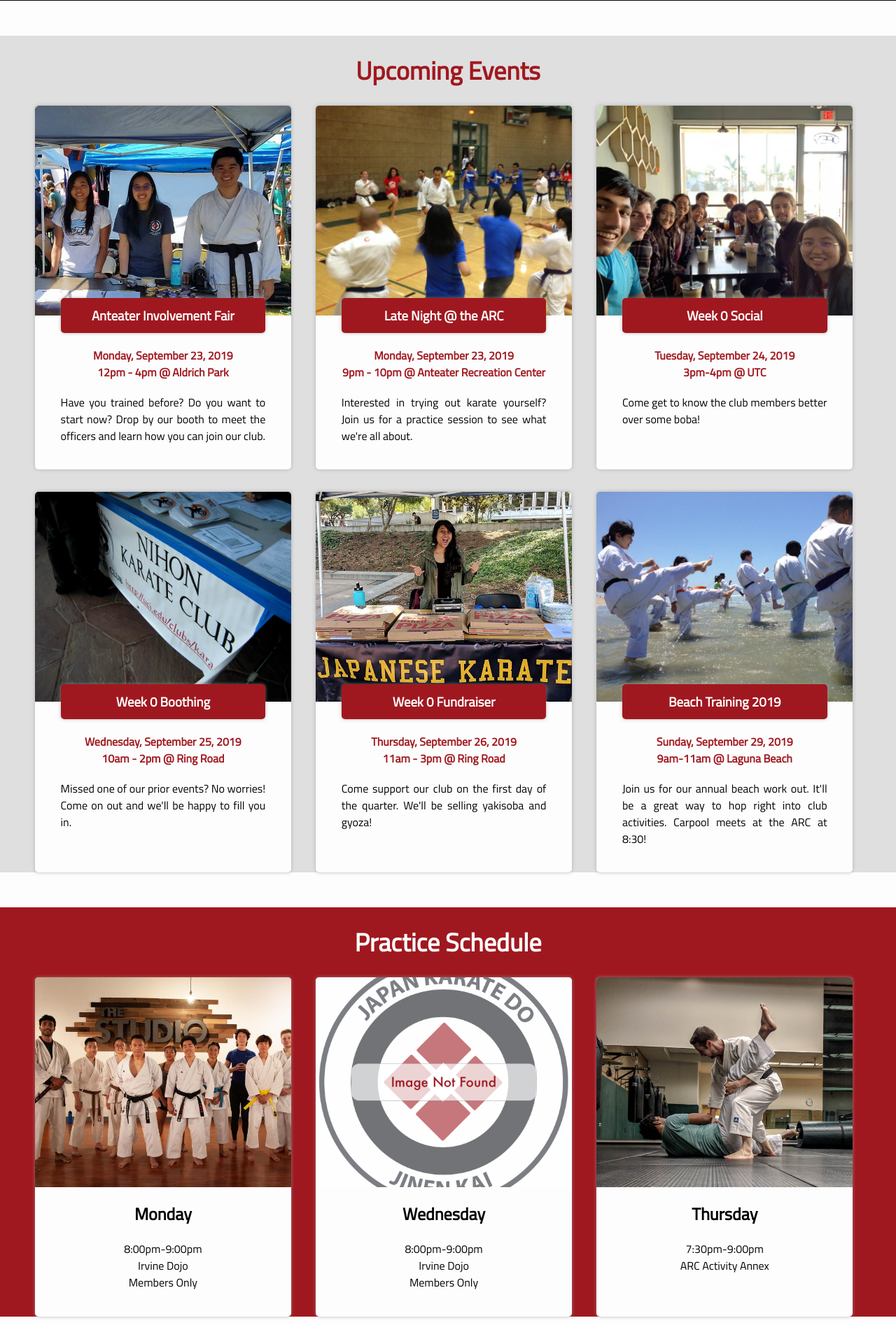
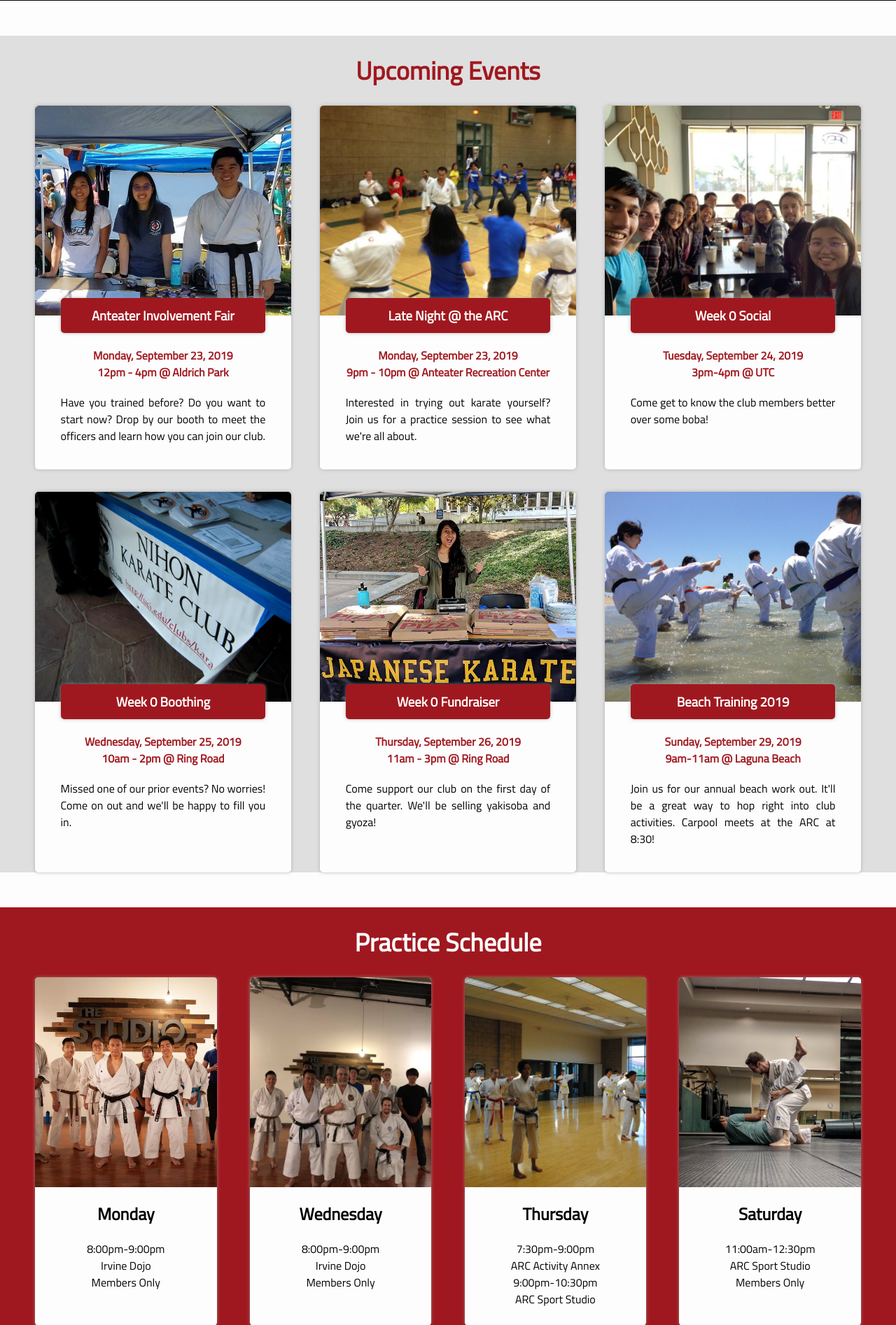
Before and after one commit to nihonkarateuci/nihonkarateuci.github.io, a PHP site: page / in a window 1280 px wide. Shown: the part 1181-3075 px from the top of the page at 70% size. Run offline with PHP 8.4, Linux system fonts and the light colour scheme.

Commit message:
Compressed background.jpg. Added Saturday practice

```diff
--- a/index.html
+++ b/index.html
@@ -77,7 +77,7 @@
                 <div id="events" class="section gray black-text">
                     <span class="floater red-text">Upcoming Events</span>
                     <div class="three-card-container">
-                        <div class="three-card shadow white">
+                        <div class="grid-card shadow white">
                             <div style="background-image: url('images/home/aif.jpg'); background-position-y: 40%;"></div>
                             <h3 class="shadow red white-text">Anteater Involvement Fair</h3>
                             <b>Monday, September 23, 2019</b><br>
@@ -87,8 +87,8 @@
                                 Drop by our booth to meet the officers and learn how you can join our club.
                             </p>
                         </div>
-                        <div class="three-card shadow white">
-                            <div style="background-image: url('images/home/latenight.jpg'); background-position: 15% 0%;"></div>
+                        <div class="grid-card shadow white">
+                            <div style="background-image: url('images/home/latenight.jpg'); background-position-x: 15%;"></div>
                             <h3 class="shadow red white-text">Late Night @ the ARC</h3>
                             <b>Monday, September 23, 2019</b><br>
                             <b>9pm - 10pm @ Anteater Recreation Center</b><br>
@@ -97,7 +97,7 @@
                                 Join us for a practice session to see what we're all about.
                             </p>
                         </div>
-                        <div class="three-card shadow white">
+                        <div class="grid-card shadow white">
                             <div style="background-image: url('images/home/social.jpg');"></div>
                             <h3 class="shadow red white-text">Week 0 Social</h3>
                             <b>Tuesday, September 24, 2019</b><br>
@@ -106,7 +106,7 @@
                                 Come get to know the club members better over some boba!
                             </p>
                         </div>
-                        <div class="three-card shadow white">
+                        <div class="grid-card shadow white">
                             <div style="background-image: url('images/home/booth.jpg');"></div>
                             <h3 class="shadow red white-text">Week 0 Boothing</h3>
                             <b>Wednesday, September 25, 2019</b><br>
@@ -116,7 +116,7 @@
                                 Come on out and we'll be happy to fill you in.
                             </p>
                         </div>
-                        <div class="three-card shadow white">
+                        <div class="grid-card shadow white">
                             <div style="background-image: url('images/home/fundraising.jpg');"></div>
                             <h3 class="shadow red white-text">Week 0 Fundraiser</h3>
                             <b>Thursday, September 26, 2019</b><br>
@@ -126,7 +126,7 @@
                                 We'll be selling yakisoba and gyoza!
                             </p>
                         </div>
-                        <div class="three-card shadow white">
+                        <div class="grid-card shadow white">
                             <div style="background-image: url('images/home/beach.jpg');"></div>
                             <h3 class="shadow red white-text">Beach Training 2019</h3>
                             <b>Sunday, September 29, 2019</b><br>
@@ -141,9 +141,9 @@
                 </div>
                 <div id="schedule" class="section red white-text">
                     <span class="floater">Practice Schedule</span>
-                    <div class="three-card-container black-text">
-                        <div class="three-card shadow white">
-                            <div style="background-image: url('images/home/monday.jpg'); background-position: 30% 0%;"></div>
+                    <div class="four-card-container black-text">
+                        <div class="grid-card shadow white">
+                            <div style="background-image: url('images/home/monday.jpg'); background-position-x: 30%;"></div>
                             <h2>Monday</h2>
                             <p style="text-align: center;">
                                 8:00pm-9:00pm<br>
@@ -151,8 +151,8 @@
                                 Members Only<br>
                             </p>
                         </div>
-                        <div class="three-card shadow white">
-                            <div style="background-image: url('images/error.png');"></div>
+                        <div class="grid-card shadow white">
+                            <div style="background-image: url('images/home/wednesday.jpg'); background-position-x: 35%;"></div>
                             <h2>Wednesday</h2>
                             <p style="text-align: center;">
                                 8:00pm-9:00pm<br>
@@ -160,12 +160,23 @@
                                 Members Only<br>
                             </p>
                         </div>
-                        <div class="three-card shadow white">
-                            <div style="background-image: url('images/home/thursday.jpg'); background-position: 0% 65%;"></div>
+                        <div class="grid-card shadow white">
+                            <div style="background-image: url('images/home/thursday.jpg'); background-position-x: 20%;"></div>
                             <h2>Thursday</h2>
                             <p style="text-align: center;">
                                 7:30pm-9:00pm<br>
                                 ARC Activity Annex<br>
+                                9:00pm-10:30pm<br>
+                                ARC Sport Studio<br>
+                            </p>
+                        </div>
+                        <div class="grid-card shadow white">
+                            <div style="background-image: url('images/home/saturday.jpg'); background-position-y: 65%;"></div>
+                            <h2>Saturday</h2>
+                            <p style="text-align: center;">
+                                11:00am-12:30pm<br>
+                                ARC Sport Studio<br>
+                                Members Only<br>
                             </p>
                         </div>
                     </div>
@@ -258,7 +269,7 @@
                 <div class="section gray black-text">
                     <span class="floater red-text">Upcoming Events</span>
                     <div class="three-card-container">
-                        <div class="three-card shadow white">
+                        <div class="grid-card shadow white">
                             <div style="background-image: url('images/home/aif.jpg'); background-position-y: 40%;"></div>
                             <h3 class="shadow red white-text">Anteater Involvement Fair</h3>
                             <b>Monday, September 23, 2019</b><br>
@@ -268,7 +279,7 @@
                                 Drop by our booth to meet the officers and learn how you can join our club.
                             </p>
                         </div>
-                        <div class="three-card shadow white">
+                        <div class="grid-card shadow white">
                             <div style="background-image: url('images/home/latenight.jpg'); background-position: 20% 75%;"></div>
                             <h3 class="shadow red white-text">Late Night @ the ARC</h3>
                             <b>Monday, September 23, 2019</b><br>
@@ -278,7 +289,7 @@
                                 Join us for a practice session to see what we're all about.
                             </p>
                         </div>
-                        <div class="three-card shadow white">
+                        <div class="grid-card shadow white">
                             <div style="background-image: url('images/home/social.jpg'); background-position: -5% 70%;"></div>
                             <h3 class="shadow red white-text">Week 0 Social</h3>
                             <b>Tuesday, September 24, 2019</b><br>
@@ -287,7 +298,7 @@
                                 Come get to know the club members better over some boba!
                             </p>
                         </div>
-                        <div class="three-card shadow white">
+                        <div class="grid-card shadow white">
                             <div style="background-image: url('images/home/booth.jpg');"></div>
                             <h3 class="shadow red white-text">Week 0 Boothing</h3>
                             <b>Wednesday, September 25, 2019</b><br>
@@ -297,7 +308,7 @@
                                 Come on out and we'll be happy to fill you in.
                             </p>
                         </div>
-                        <div class="three-card shadow white">
+                        <div class="grid-card shadow white">
                             <div style="background-image: url('images/home/fundraising.jpg'); background-position-y: 30%;"></div>
                             <h3 class="shadow red white-text">Week 0 Fundraiser</h3>
                             <b>Thursday, September 26, 2019</b><br>
@@ -307,7 +318,7 @@
                                 We'll be selling yakisoba and gyoza!
                             </p>
                         </div>
-                        <div class="three-card shadow white">
+                        <div class="grid-card shadow white">
                             <div style="background-image: url('images/home/beach.jpg'); background-position-y: 25%;"></div>
                             <h3 class="shadow red white-text">Beach Training 2019</h3>
                             <b>Sunday, September 29, 2019</b><br>
@@ -323,9 +334,9 @@
                 <a class="mobile-anchor" id="schedule-m"></a>
                 <div class="section red white-text">
                     <span class="floater">Practice Schedule</span>
-                    <div class="three-card-container black-text">
-                        <div class="three-card shadow white">
-                            <div style="background-image: url('images/home/monday.jpg'); background-position: 30% 0%;"></div>
+                    <div class="four-card-container black-text">
+                        <div class="grid-card shadow white">
+                            <div style="background-image: url('images/home/monday.jpg'); background-position-x: 30%;"></div>
                             <h2>Monday</h2>
                             <p style="text-align: center;">
                                 8:00pm-9:00pm<br>
@@ -333,8 +344,8 @@
                                 Members Only<br>
                             </p>
                         </div>
-                        <div class="three-card shadow white">
-                            <div style="background-image: url('images/error.png');"></div>
+                        <div class="grid-card shadow white">
+                            <div style="background-image: url('images/home/wednesday.jpg'); background-position-x: 35%;"></div>
                             <h2>Wednesday</h2>
                             <p style="text-align: center;">
                                 8:00pm-9:00pm<br>
@@ -342,12 +353,21 @@
                                 Members Only<br>
                             </p>
                         </div>
-                        <div class="three-card shadow white">
-                            <div style="background-image: url('images/home/thursday.jpg'); background-position: 0% 55%;"></div>
+                        <div class="grid-card shadow white">
+                            <div style="background-image: url('images/home/thursday.jpg'); background-position-y: 55%;"></div>
                             <h2>Thursday</h2>
                             <p style="text-align: center;">
                                 7:30pm-9:00pm<br>
                                 ARC Activity Annex<br>
+                            </p>
+                        </div>
+                        <div class="grid-card shadow white">
+                            <div style="background-image: url('images/home/saturday.jpg'); background-position-y: 65%;"></div>
+                            <h2>Saturday</h2>
+                            <p style="text-align: center;">
+                                11:00am-12:30pm<br>
+                                ARC Sport Studio<br>
+                                Members Only<br>
                             </p>
                         </div>
                     </div>
--- a/styles/home.css
+++ b/styles/home.css
@@ -23,12 +23,22 @@
     margin: 0 50px 50px 50px;
     grid-template-columns: 31% 31% 31%;
     grid-row-gap: 2.5vw;
-    grid-column-gap: 3%;
+    grid-column-gap: 3.5%;
 }
-.three-card {
+.four-card-container {
+    display: grid;
+    margin: 0 50px 50px 50px;
+    grid-template-columns: 22% 22% 22% 22%;
+    grid-row-gap: 2.5vw;
+    grid-column-gap: 4%;
+}
+
+/* Styling of a basic card for a card container */
+.grid-card {
     border-radius: 5px;
 }
-.three-card div {
+/* card image */
+.grid-card div {
     width: 100%;
     height: 300px;
     border-radius: 5px 5px 0 0;
@@ -36,7 +46,8 @@
     background-repeat: no-repeat;
     background-position: center;
 }
-.three-card h3 {
+/* card header */
+.grid-card h3 {
     width: 80%;
     height: 50px;
     margin: -25px 10% 20px 10%;
@@ -45,12 +56,13 @@
     line-height: 50px;
     vertical-align: middle;
 }
-.three-card p {
+/* card content */
+.grid-card p {
     margin: 5% 10% 10% 10%;
     text-align: justify;
 }
 
-/* Explore */
+/* Explore Section */
 .explore-container {
     display: grid;
     margin: 0 50px 20px 50px;
@@ -75,19 +87,19 @@
     font-size: 32px;
 }
 
-/* Upcoming Events */
+/* Upcoming Events Section */
 .event-card p {
     margin: 0 20px 0 20px;
     text-align: justify;
 }
 
-/* Mission Statement */
+/* Mission Statement Section */
 .mission-container {
     margin: 0 150px 50px 150px;
     font-size: 20px;
 }
 
-/* Our Dojo */
+/* Our Dojo Section */
 .dojo {
     margin: 0;
     width: 100%;
@@ -125,6 +137,14 @@
         margin: 0 2rem 2rem 2rem;
         grid-template-columns: auto;
         grid-template-rows: auto auto auto;
+        grid-row-gap: 2rem;
+    }
+
+    .four-card-container {
+        display: grid;
+        margin: 0 2rem 2rem 2rem;
+        grid-template-columns: auto;
+        grid-template-rows: auto auto auto auto;
         grid-row-gap: 2rem;
     }
 
--- a/styles/index.css
+++ b/styles/index.css
@@ -408,10 +408,10 @@ header {
 .mobile-header-subtitle {
     position: absolute;
     right: 0.75rem;
-    top: 2rem;
+    top: 1.75rem;
     color: #a0181f;
     font-family: 'Cinzel', serif;
-    font-size: 1.25rem;
+    font-size: 1.5rem;
 }
 
 /* Mobile Navigation */
```
Also changed, not shown: images/background.jpg, images/home/saturday.jpg (added), images/home/thursday.jpg, images/home/wednesday.jpg (added).
